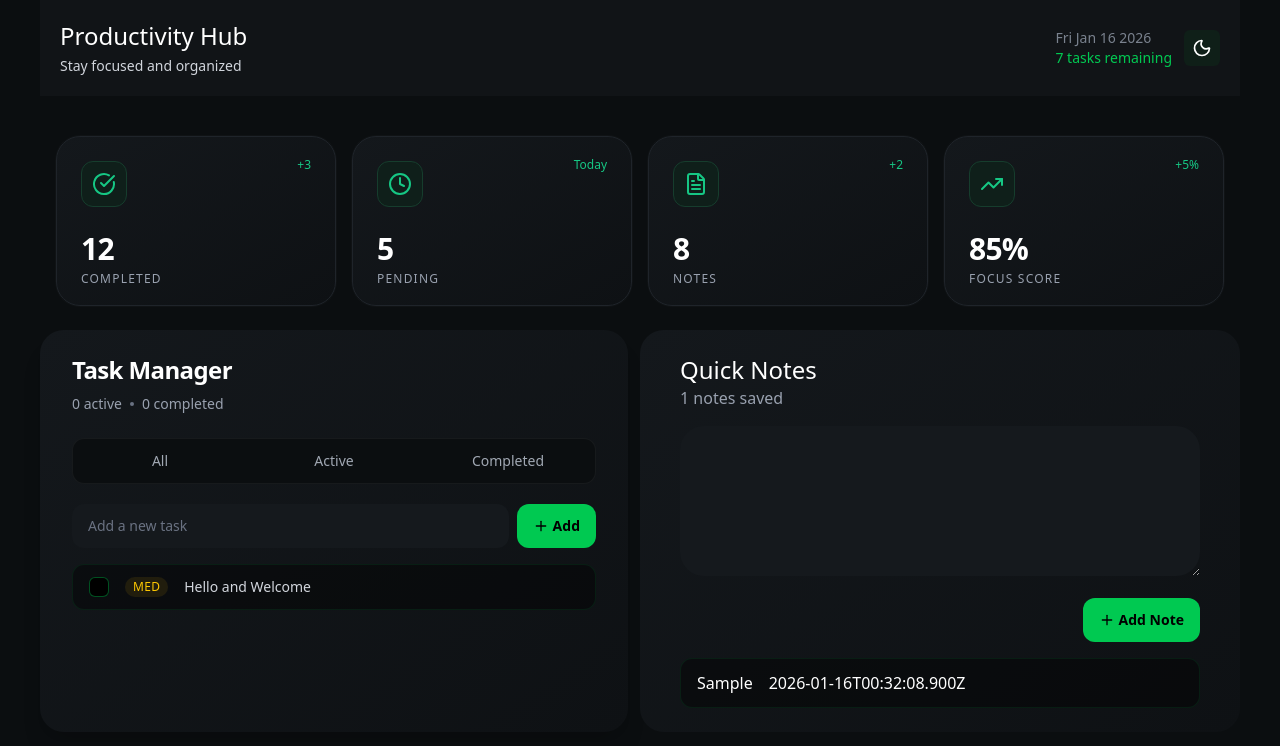
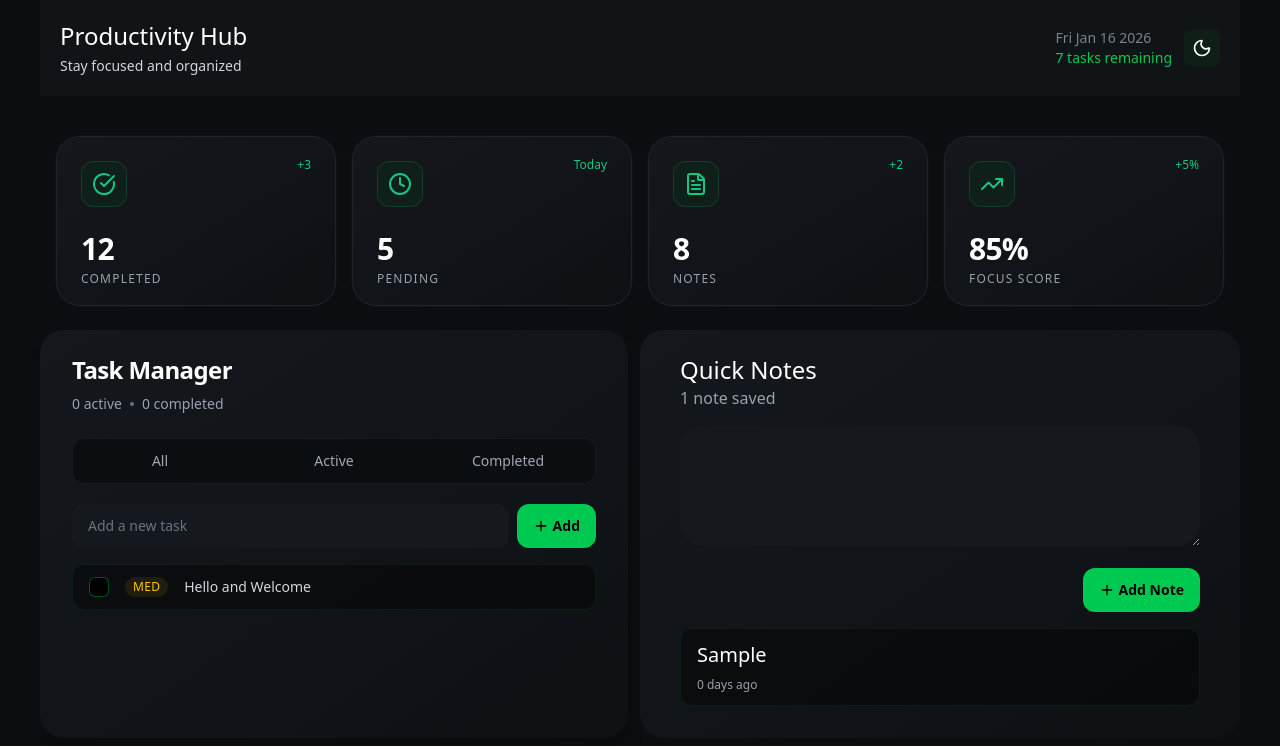
Before and after one commit to Roqeeb-dev/personal-productivity-dashboard, a React (Vite) app: page / in a window 1280 px wide. Both pictures are taken after typing "Sample" into the empty fields and a click on the button "Add Note". Shown: the top 746 px of the page. Built offline with nearby package versions, Linux system fonts and the light colour scheme.

Commit message:
finished the functionality (necessary)

```diff
--- a/src/components/Notes.tsx
+++ b/src/components/Notes.tsx
@@ -29,7 +29,9 @@ export default function Notes() {
     <main className="bg-gradient-to-br from-[#14181C] to-[#0E1114] text-white py-6 px-10 rounded-3xl">
       <div>
         <h1 className="text-2xl font-medium">Quick Notes</h1>
-        <p className="text-gray-400 font-medium">{notes.length} notes saved</p>
+        <p className="text-gray-400 font-medium">
+          {notes.length} {notes.length === 1 ? "note" : "notes"} saved
+        </p>
       </div>
 
       <form onSubmit={addNote}>
@@ -39,7 +41,7 @@ export default function Notes() {
           onChange={(e: React.ChangeEvent<HTMLTextAreaElement>) => {
             setNoteText(e.target.value);
           }}
-          className="h-[150px] w-full bg-[#15191D] focus:bg-black focus:ring-1 focus:ring-green-500/40 focus:outline-none rounded-3xl my-4 p-2 text-md"
+          className="h-[120px] w-full bg-[#15191D] hover:ring-1 hover:ring-gray-100/40 focus:bg-black focus:ring-1 focus:ring-green-500/40 focus:outline-none rounded-3xl my-4 p-3 text-md"
         ></textarea>
         <div className="flex items-center justify-end">
           <button className="flex items-center gap-1 rounded-xl bg-green-500 px-4 py-3 text-sm font-semibold text-black transition hover:bg-green-600">
@@ -51,9 +53,11 @@ export default function Notes() {
       {/* Notes list */}
       <section className="mt-4">
         {notes.map((note) => (
-          <div className="flex items-center gap-4 rounded-xl border border-green-500/10 bg-black/40 px-4 py-3 transition hover:border-green-500/30">
-            <p>{note.text}</p>
-            <p>{note.timeStamp.toISOString()}</p>
+          <div className="rounded-xl border border-green-500/10 bg-black/40 px-4 py-3 my-2 transition hover:border-green-500/30">
+            <p className="text-xl font-medium mb-2">{note.text}</p>
+            <p className="text-gray-400 text-xs">
+              {`${new Date().getDate() - note.timeStamp.getDate()} days ago`}
+            </p>
           </div>
         ))}
       </section>
```
